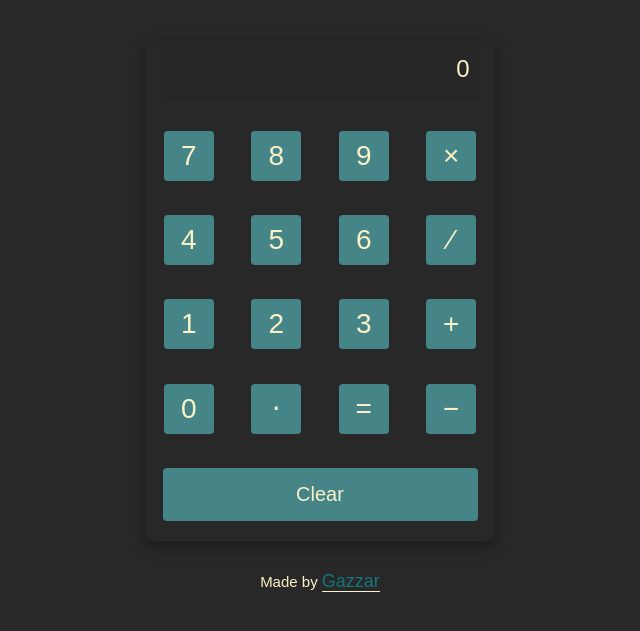
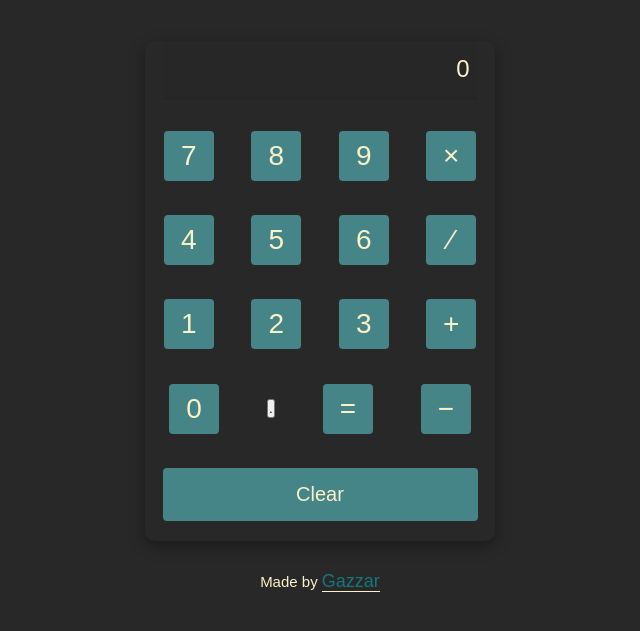
Before and after one commit to fathyElgazzar/calculator, a plain HTML site: page index.html in a window 1280 px wide. Shown: the part 159-790 px from the top of the page, without its empty margins (320-960 px from the left). Drawn offline with Linux system fonts and the light colour scheme.

Commit message:
Add dot button

```diff
--- a/index.html
+++ b/index.html
@@ -32,7 +32,7 @@
         </div>
         <div class="row">
           <div class="digit" id="btn">0</div>
-          <div class="digit" id="dot">&sdot;</div>
+          <button onclick="decimalPoint()" class="dot" id="dot">.</button>
           <div class="signEqual" id="equal">=</div>
           <div class="sign" id="minus">&minus;</div>
         </div>
```
